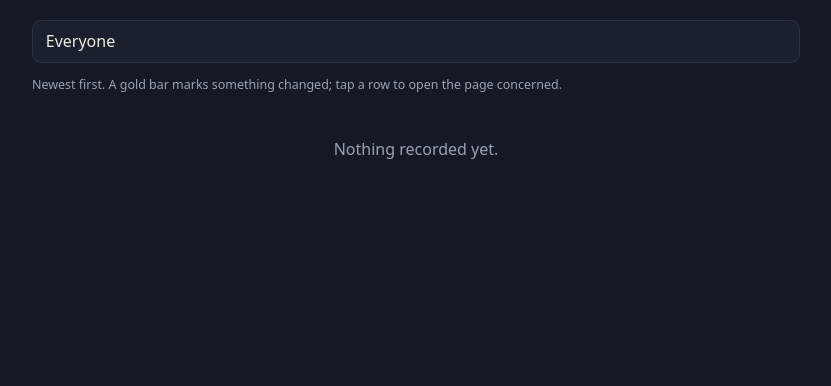
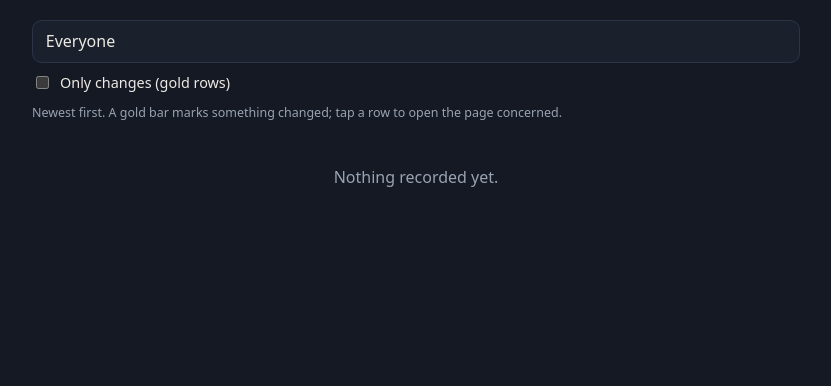
Before and after one commit to scimone/la-compagna-del-gobbo, a Django app: template apps/frontend/templates/frontend/admin/activity.html in a window 1280 px wide. Shown: the part 66-452 px from the top of the page, without its empty margins (224-1055 px from the left). Run offline with Django 5.2, Linux system fonts and the light colour scheme; the template is opened without the code that fills it, so the values that code supplies are empty; parts of the project's set-up code (start-up, migrations or seed data) failed here and were passed over.

Commit message:
Skills in two columns without scrolling, Resources above Death Saves on the Stats tab, activity log can show only changes
Co-Authored-By: Claude Sonnet 5.5 <noreply@anthropic.com>

```diff
--- a/apps/frontend/admin_panel.py
+++ b/apps/frontend/admin_panel.py
@@ -171,14 +171,16 @@ def visitors() -> list[dict]:
     ]
 
 
-def interactions(username: str = ""):
+def interactions(username: str = "", changes_only: bool = False):
     """The log, newest first. `username` narrows it to one visitor (`ANONYMOUS` for signed-out
-    ones); empty means everyone."""
+    ones); empty means everyone. `changes_only` keeps only the actions (the gold rows)."""
     qs = Interaction.objects.select_related("user").order_by("-created_at", "-id")
     if username == ANONYMOUS:
         qs = qs.filter(username="")
     elif username:
         qs = qs.filter(username=username)
+    if changes_only:
+        qs = qs.filter(kind="action")
     return qs
 
 
--- a/apps/frontend/admin_views.py
+++ b/apps/frontend/admin_views.py
@@ -38,7 +38,8 @@ def panel_activity(request):
     _require_admin(request)
     with timezone.override(TIME_ZONE):
         selected = request.GET.get("user", "")
-        page = Paginator(admin_panel.interactions(selected), PAGE_SIZE).get_page(
+        changes_only = request.GET.get("changes") == "1"
+        page = Paginator(admin_panel.interactions(selected, changes_only), PAGE_SIZE).get_page(
             request.GET.get("page")
         )
         days = admin_panel.by_day(admin_panel.describe(page))
@@ -51,6 +52,7 @@ def panel_activity(request):
                 "page": page,
                 "days": days,
                 "selected": selected,
+                "changes_only": changes_only,
                 "anonymous": admin_panel.ANONYMOUS,
                 "visitors": admin_panel.visitors(),
             },
--- a/apps/frontend/templates/frontend/admin/activity.html
+++ b/apps/frontend/templates/frontend/admin/activity.html
@@ -30,6 +30,7 @@
   .feed .pager { display: flex; justify-content: space-between; font-size: 0.9rem; padding: 0.4rem 0 0.8rem; }
   .feed .pager a { color: var(--accent); }
   .feed .empty { color: var(--muted); text-align: center; padding: 1rem; }
+  .activity .only { display: flex; align-items: center; gap: 0.5rem; margin-top: 0.6rem; font-size: 0.9rem; }
   .legend { margin: 0; font-size: 0.78rem; color: var(--muted); }
 {% endblock %}
 
@@ -45,6 +46,7 @@
           </option>
         {% endfor %}
       </select>
+      <label class="only"><input type="checkbox" name="changes" value="1" {% if changes_only %}checked{% endif %} onchange="this.form.submit()"> {% translate "Only changes (gold rows)" %}</label>
       <noscript><button type="submit">{% translate "Filter" %}</button></noscript>
     </form>
     <p class="legend">{% translate "Newest first. A gold bar marks something changed; tap a row to open the page concerned." %}</p>
@@ -76,9 +78,9 @@
 
       {% if page.has_other_pages %}
         <div class="pager">
-          {% if page.has_previous %}<a href="?user={{ selected|urlencode }}&page={{ page.previous_page_number }}">&larr; {% translate "Newer" %}</a>{% else %}<span></span>{% endif %}
+          {% if page.has_previous %}<a href="?user={{ selected|urlencode }}{% if changes_only %}&changes=1{% endif %}&page={{ page.previous_page_number }}">&larr; {% translate "Newer" %}</a>{% else %}<span></span>{% endif %}
           <span class="legend">{{ page.number }} / {{ page.paginator.num_pages }}</span>
-          {% if page.has_next %}<a href="?user={{ selected|urlencode }}&page={{ page.next_page_number }}">{% translate "Older" %} &rarr;</a>{% else %}<span></span>{% endif %}
+          {% if page.has_next %}<a href="?user={{ selected|urlencode }}{% if changes_only %}&changes=1{% endif %}&page={{ page.next_page_number }}">{% translate "Older" %} &rarr;</a>{% else %}<span></span>{% endif %}
         </div>
       {% endif %}
     </div>
```
Also changed, not shown: apps/frontend/templates/frontend/characters/sheet/_stats.html (+24 -24 lines), apps/frontend/templates/frontend/characters/sheet/style.html (+5 -4 lines), apps/frontend/tests/test_character_sheet.py (+1 -1 lines), locale/it/LC_MESSAGES/django.po, 1 other file.
